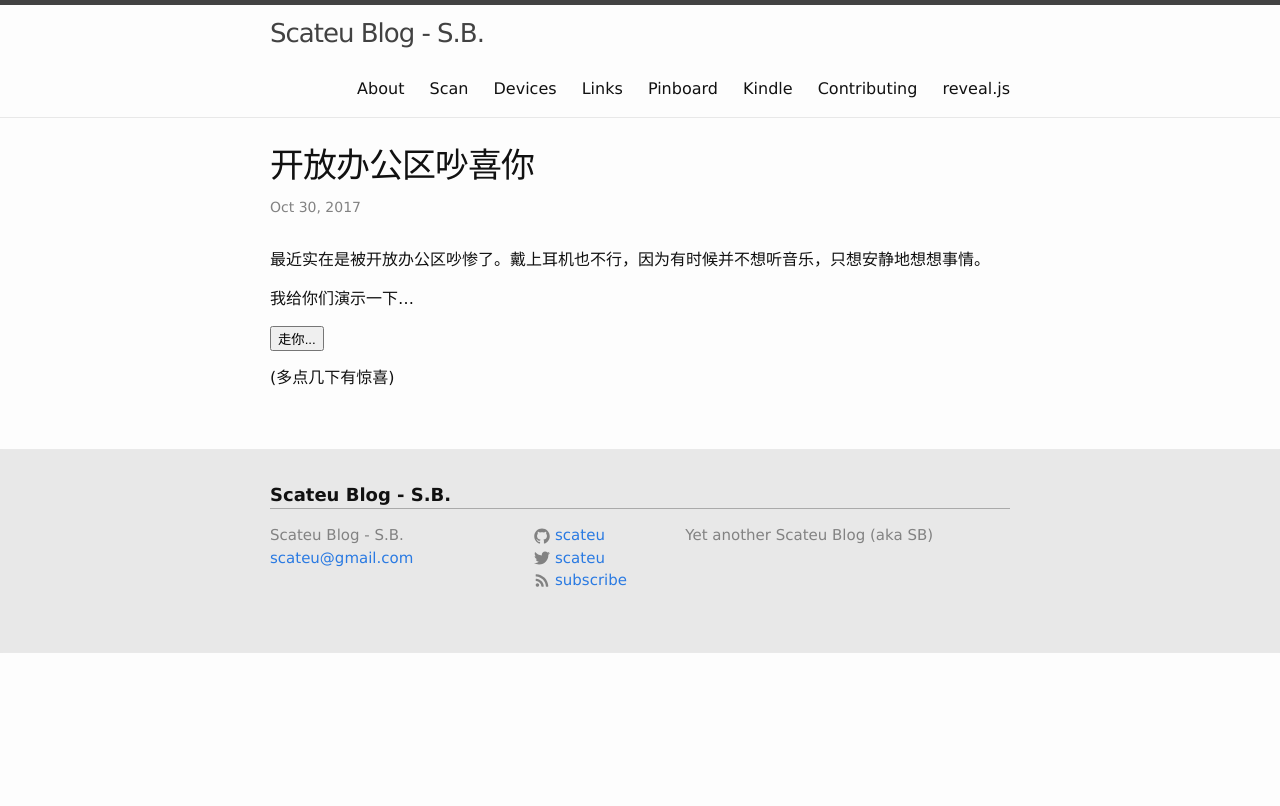
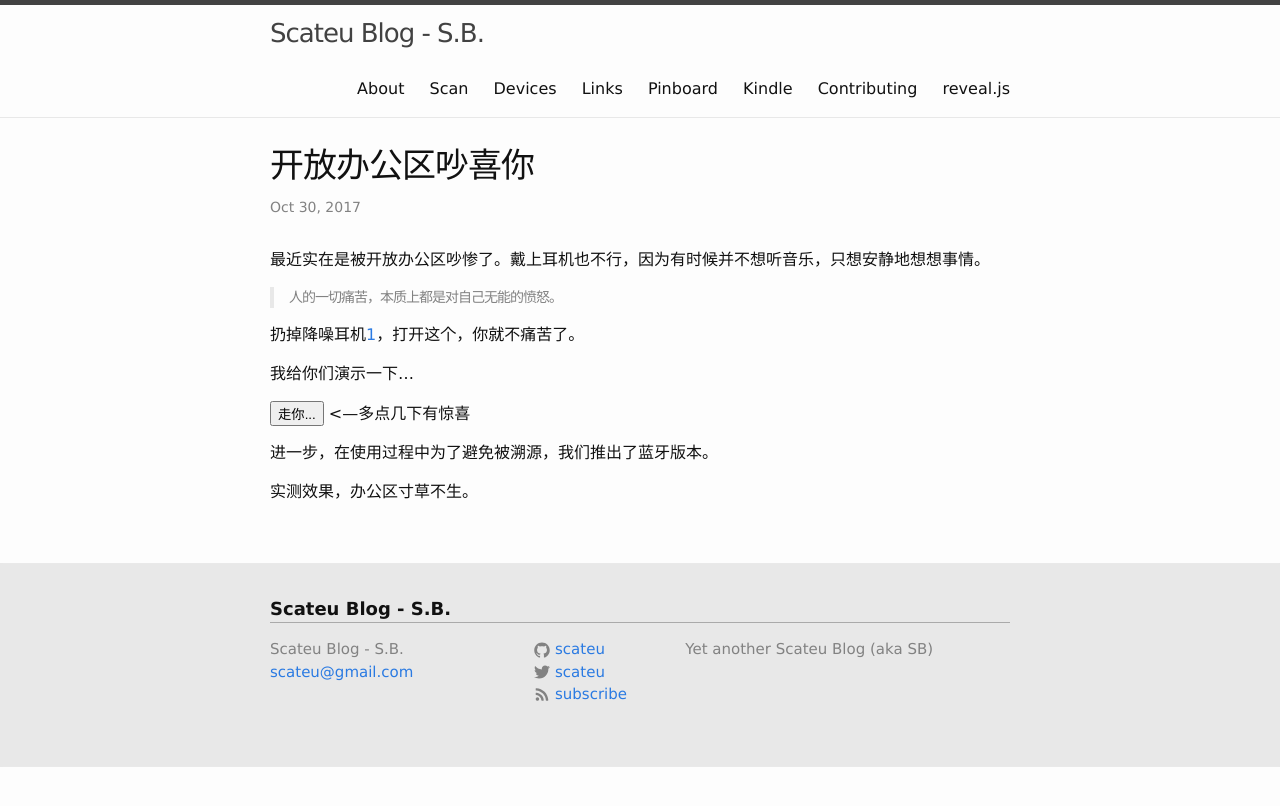
Before and after one commit to scateu/scateu.github.io, a Jekyll site: the page built from _posts/2017-10-30-office-sounds-like-shit.md, in a window 1280 px wide. Shown: the top 806 px of the page. Built offline with Jekyll 4.4.1, drawn with Linux system fonts in a browser that asks for light colours; nearby versions of some CDN libraries.

Commit message:
2017年10月31日 星期二 13时32分32秒 CST

```diff
--- a/_posts/2017-10-30-office-sounds-like-shit.md
+++ b/_posts/2017-10-30-office-sounds-like-shit.md
@@ -6,6 +6,10 @@ disable_disqus: true
 ---
 
 最近实在是被开放办公区吵惨了。戴上耳机也不行，因为有时候并不想听音乐，只想安静地想想事情。
+
+> 人的一切痛苦，本质上都是对自己无能的愤怒。
+
+扔掉降噪耳机[1]，打开这个，你就不痛苦了。
 
 我给你们演示一下...
 
@@ -60,6 +64,11 @@ function start() {
 // https://stackoverflow.com/questions/6962658/randomize-setinterval-how-to-rewrite-same-random-after-random-interval
 </script>
 
-<input type="button" value="走你..."  onclick="start()">
+<input type="button" value="走你..."  onclick="start()"> &lt;---多点几下有惊喜
 
-(多点几下有惊喜)
+进一步，在使用过程中为了避免被溯源，我们推出了蓝牙版本。
+
+实测效果，办公区寸草不生。
+
+
+[1]: 请扔到: 中国北京市朝阳区望京东园四区9号楼 绿地中心C座B1层小邮局 100102
```
